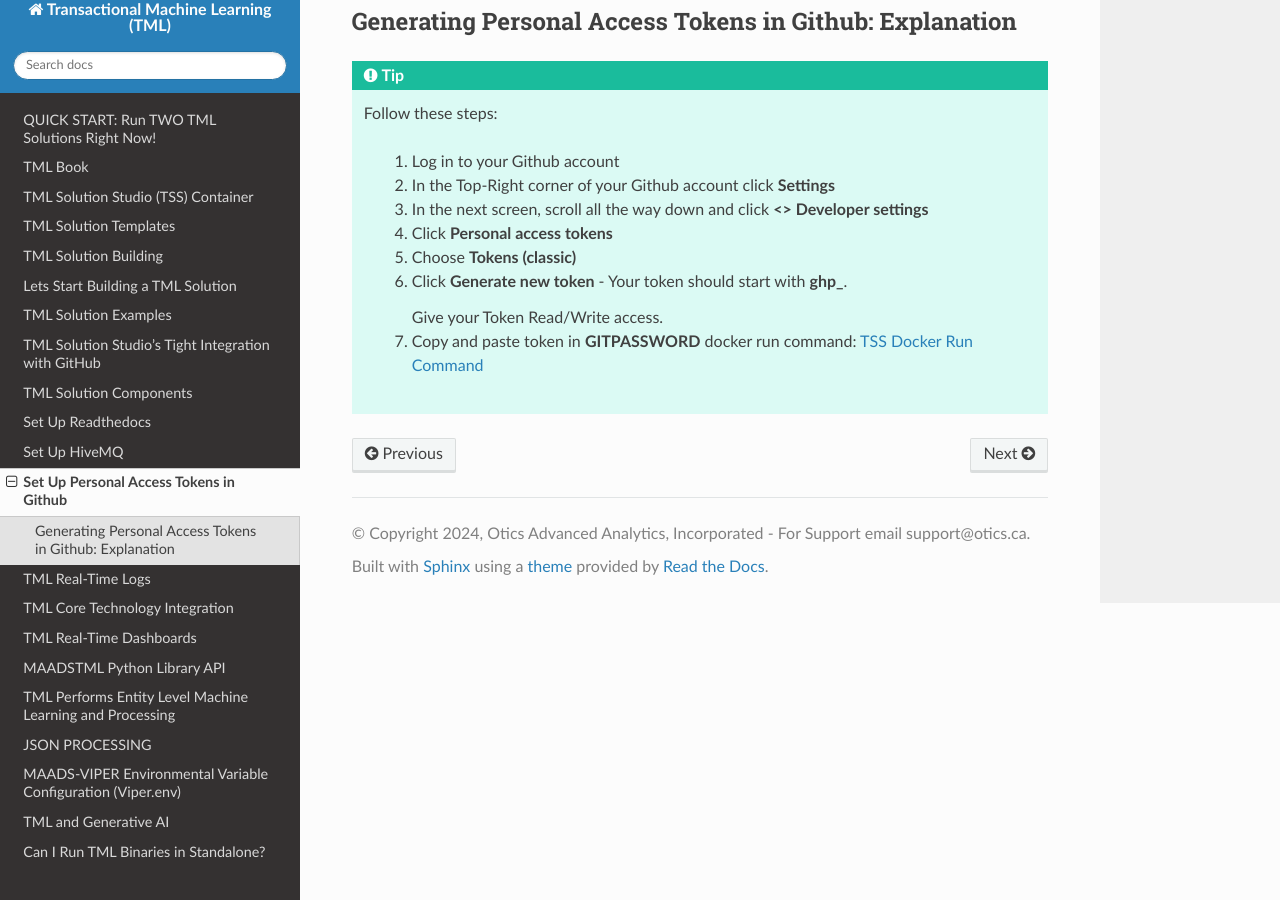
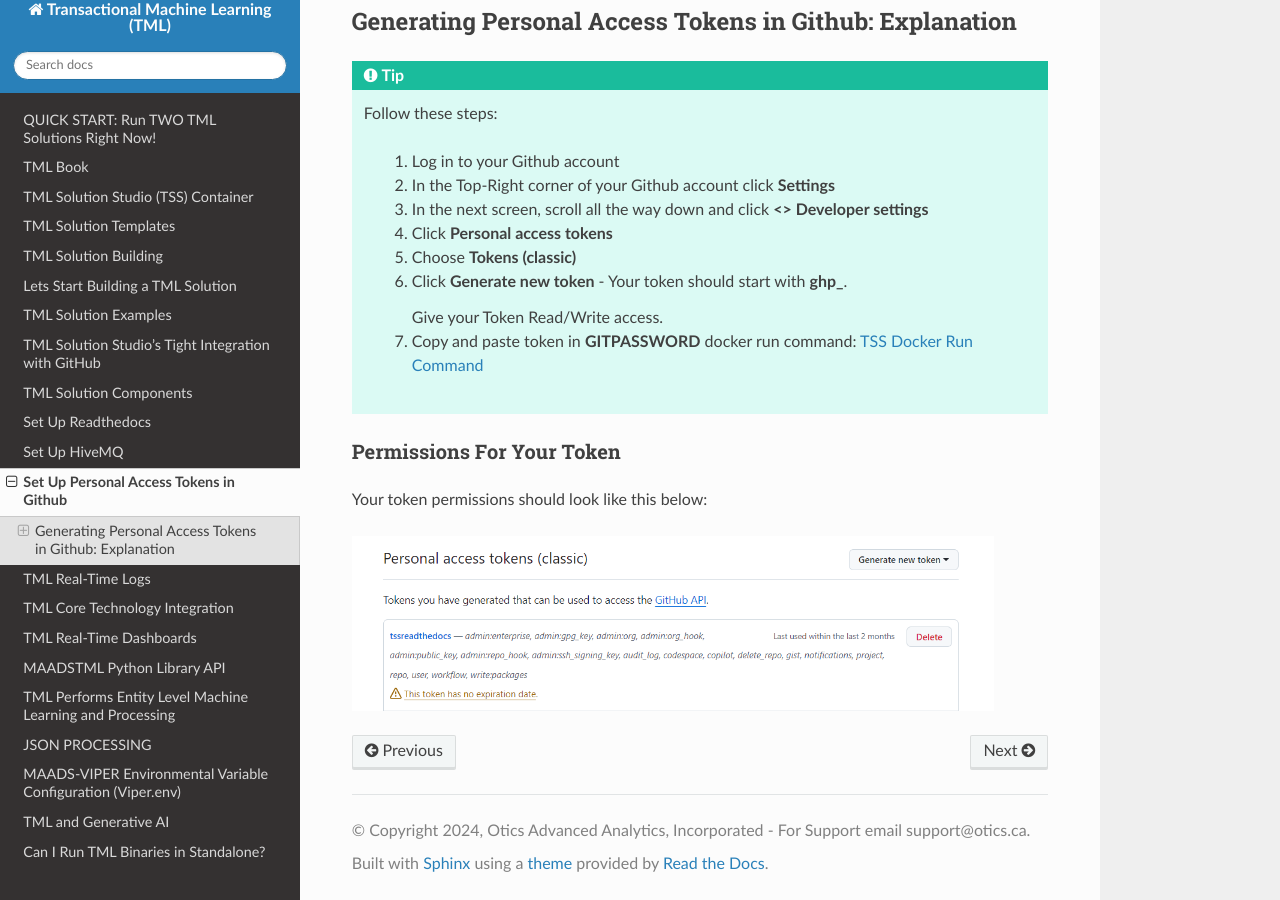
Before and after one commit to smaurice101/readthedocs, a Sphinx documentation site: the page built from docs/source/gitsetup.rst, in a window 1280 px wide and 900 px high, scrolled down 535 px. Built offline with Sphinx 7.4.7 and the Read the Docs theme 3.1.0, drawn with Linux system fonts in a browser that asks for light colours.

Commit message:
Update gitsetup.rst

```diff
--- a/docs/source/gitsetup.rst
+++ b/docs/source/gitsetup.rst
@@ -24,3 +24,11 @@
          Give your Token Read/Write access.
 
       7. Copy and paste token in **GITPASSWORD** docker run command: :ref:`TSS Docker Run Command`
+
+Permissions For Your Token
+----------------------------------
+
+Your token permissions should look like this below:
+
+.. figure:: gitpac.png
+   :scale: 60%
```
